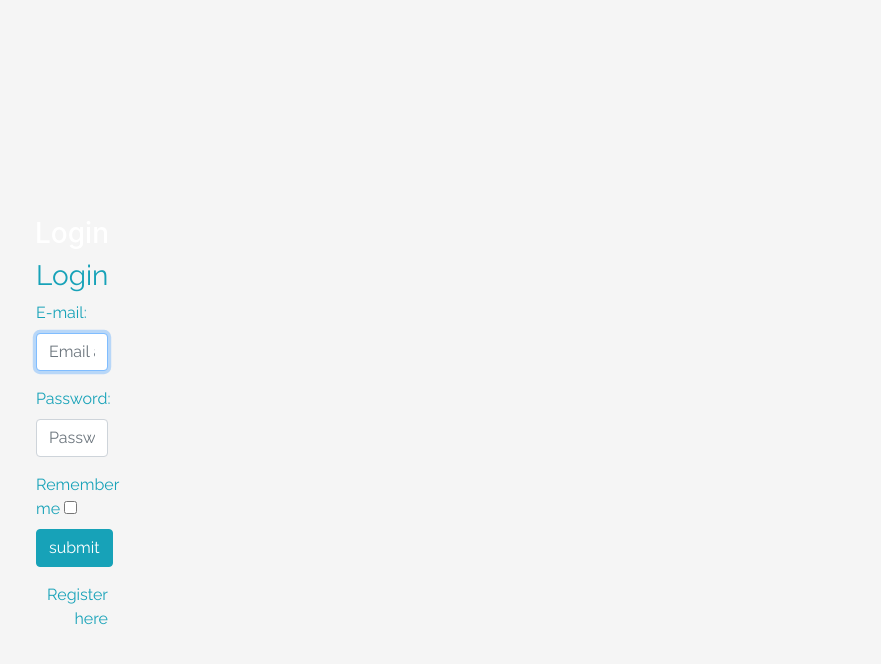
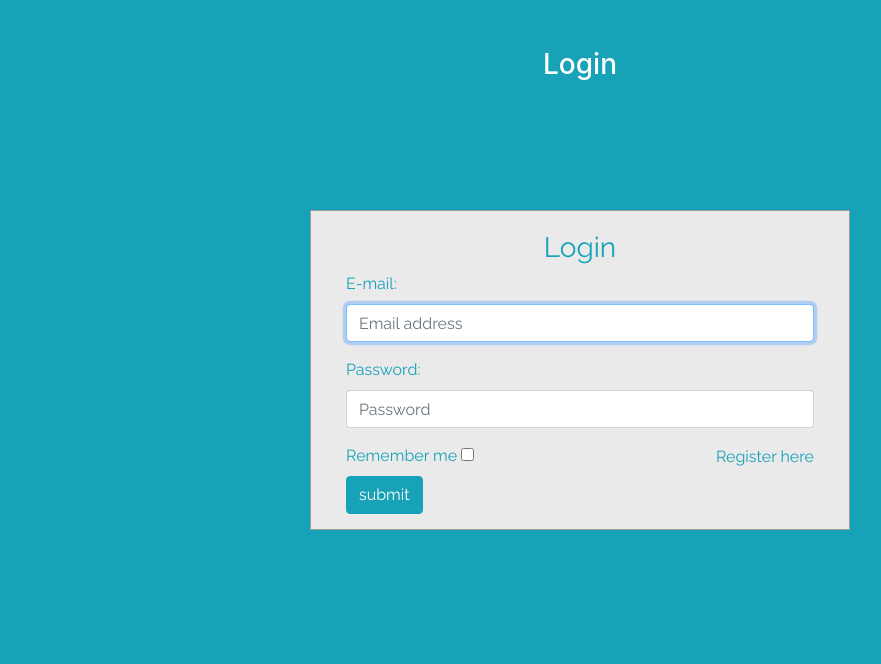
Before and after one commit to Vane871/Github, a plain HTML site: page index.html in a window 1280 px wide. Shown: the whole page, without its empty margins (60-941 px from the left). Drawn offline with Linux system fonts and the light colour scheme.

Commit message:
Update index.html
Autenticación (cambio2)

```diff
--- a/index.html
+++ b/index.html
@@ -14,26 +14,25 @@
   <link href="css/bootstrap.min.css" rel="stylesheet">
   <link href="css/styles.css" rel="stylesheet">
   <style>
-    html, body{
-      height: 100%;
-    }
-
     body {
-      display: -ms-flexbox;
-      display: flex;
-      -ms-flex-align: center;
-      align-items: center;
-      padding-top: 40px;
-      padding-bottom: 40px;
-      background-color: #f5f5f5;
-    }
-
-    .signin {
-      width: 100%;
-      max-width: 330px;
-      padding: 15px;
-      margin: auto;
-    }
+  margin: 0;
+  padding: 0;
+  background-color: #17a2b8;
+  height: 100vh;
+}
+#login .container #login-row #login-column #login-box {
+  margin-top: 120px;
+  max-width: 600px;
+  height: 320px;
+  border: 1px solid #9C9C9C;
+  background-color: #EAEAEA;
+}
+#login .container #login-row #login-column #login-box #login-form {
+  padding: 20px;
+}
+#login .container #login-row #login-column #login-box #login-form #register-link {
+  margin-top: -85px;
+}
   </style>
 </head>
 
```
